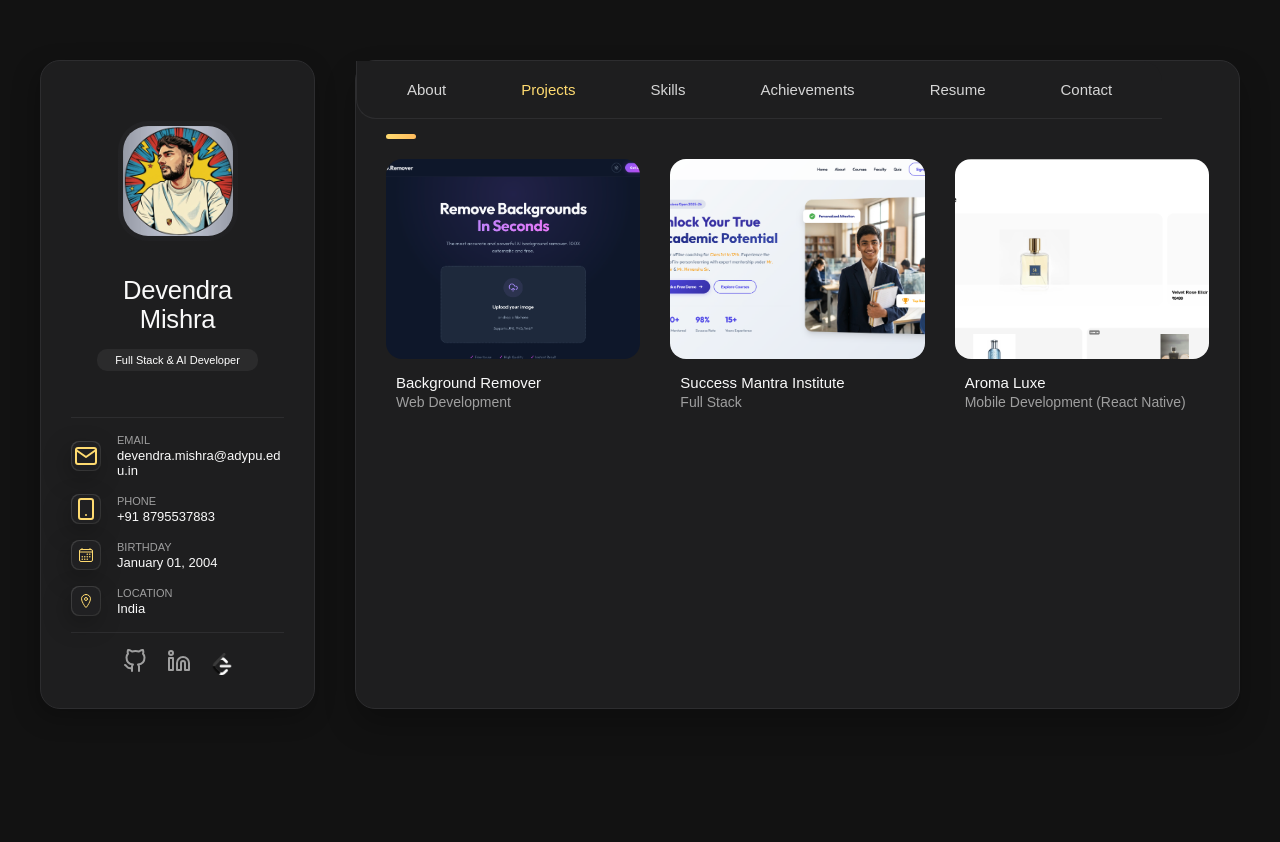
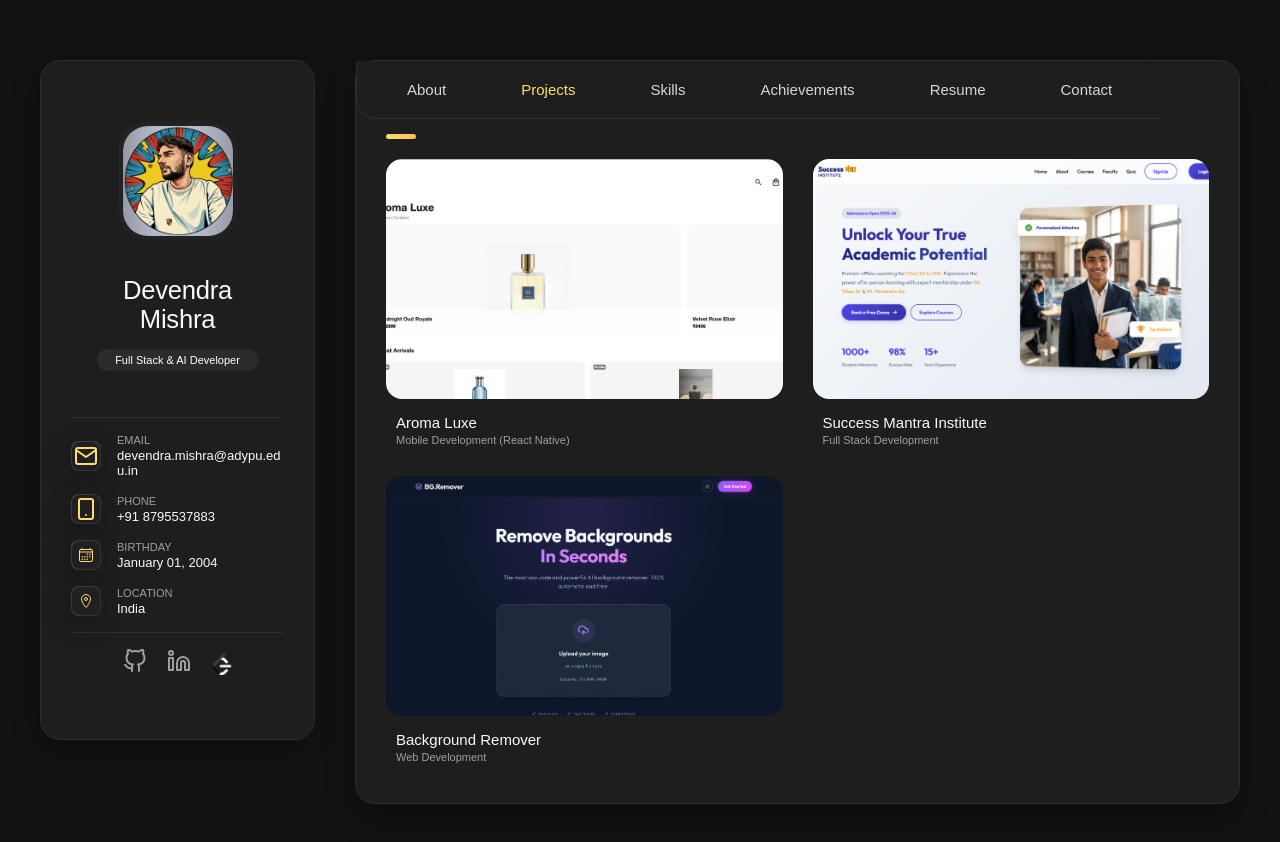
Before and after one commit to Mishra-coder/My-Portfolio, a React (Vite) app: page / in a window 1280 px wide. Both pictures are taken after a click on the button "Projects". Shown: the top 842 px of the page. Built offline with nearby package versions, Linux system fonts and the light colour scheme.

Commit message:
style: switch project grid to 2 columns on desktop for larger cards

```diff
--- a/src/components/Portfolio.jsx
+++ b/src/components/Portfolio.jsx
@@ -5,25 +5,25 @@ import aromaLuxeImg from '../assets/aroma_luxe_web.png';
 const Portfolio = () => {
     const projects = [
         {
+            title: "Aroma Luxe",
+            category: "Mobile Development (React Native)",
+            image: aromaLuxeImg,
+            link: "https://perfume-app-h3ct.vercel.app/",
+            github: "https://github.com/Mishra-coder/Perfume_APP"
+        },
+        {
+            title: "Success Mantra Institute",
+            category: "Full Stack Development",
+            image: successMantraImg,
+            link: "https://success-mantra-dm.vercel.app/",
+            github: "https://github.com/Mishra-coder/Coaching_Website"
+        },
+        {
             title: "Background Remover",
             category: "Web Development",
             image: bgRemoverImg,
             link: "https://bg-remover-dm.vercel.app/",
             github: "https://github.com/Mishra-coder/BG.Remover"
-        },
-        {
-            title: "Success Mantra Institute",
-            category: "Full Stack",
-            image: successMantraImg,
-            link: "https://success-mantra-dm.vercel.app/",
-            github: "https://github.com/Mishra-coder/Coaching_Website"
-        },
-        {
-            title: "Aroma Luxe",
-            category: "Mobile Development (React Native)",
-            image: aromaLuxeImg,
-            link: "https://perfume-app-h3ct.vercel.app/",
-            github: "https://github.com/Mishra-coder/Perfume_APP"
         }
     ];
 
@@ -36,51 +36,80 @@ const Portfolio = () => {
             <section className="projects">
                 <ul className="project-list">
                     {projects.map((project, index) => (
-                        <li key={index} className="project-item active" data-filter-item data-category={project.category.toLowerCase()}>
-                            <div className="project-link-wrapper" style={{ position: 'relative' }}>
-                                <figure className="project-img">
+                        <li key={index} className="project-item active" data-filter-item data-category={project.category.toLowerCase()}
+                            onMouseEnter={(e) => {
+                                const iconBox = e.currentTarget.querySelector('.project-item-icon-box');
+                                if (iconBox) iconBox.style.opacity = '1';
+                                const img = e.currentTarget.querySelector('img');
+                                if (img) img.style.transform = 'scale(1.1)';
+                                const overlay = e.currentTarget.querySelector('.project-img-overlay');
+                                if (overlay) overlay.style.background = 'rgba(0,0,0,0.5)';
+                            }}
+                            onMouseLeave={(e) => {
+                                const iconBox = e.currentTarget.querySelector('.project-item-icon-box');
+                                if (iconBox) iconBox.style.opacity = '0';
+                                const img = e.currentTarget.querySelector('img');
+                                if (img) img.style.transform = 'scale(1)';
+                                const overlay = e.currentTarget.querySelector('.project-img-overlay');
+                                if (overlay) overlay.style.background = 'transparent';
+                            }}>
+                            <div className="project-link-wrapper" style={{ position: 'relative', cursor: 'pointer' }}>
+                                <figure className="project-img" style={{
+                                    height: '240px',
+                                    overflow: 'hidden',
+                                    position: 'relative',
+                                    borderRadius: '16px'
+                                }}>
+                                    <div className="project-img-overlay" style={{
+                                        position: 'absolute',
+                                        inset: 0,
+                                        background: 'transparent',
+                                        transition: 'var(--transition-1)',
+                                        zIndex: 1
+                                    }}></div>
                                     <div className="project-item-icon-box" style={{
                                         display: 'flex',
-                                        gap: '15px',
+                                        gap: '20px',
                                         opacity: 0,
-                                        transition: 'var(--transition-1)',
-                                        background: 'rgba(0,0,0,0.5)',
-                                        width: '100%',
-                                        height: '100%',
-                                        top: 0,
-                                        left: 0,
-                                        transform: 'none',
-                                        justifyContent: 'center',
-                                        alignItems: 'center',
-                                        borderRadius: '12px',
+                                        transition: 'all 0.3s ease',
                                         position: 'absolute',
+                                        top: '50%',
+                                        left: '50%',
+                                        transform: 'translate(-50%, -50%)',
                                         zIndex: 2
                                     }}>
-                                        <a href={project.link} target="_blank" rel="noreferrer" className="icon-link" title="Live Demo" style={{
+                                        <a href={project.link} target="_blank" rel="noreferrer" title="Live Demo" style={{
                                             background: 'var(--jet)',
                                             color: 'var(--orange-yellow-crayola)',
-                                            padding: '12px',
+                                            padding: '15px',
                                             borderRadius: '12px',
                                             fontSize: '24px',
-                                            display: 'flex'
-                                        }}>
+                                            display: 'flex',
+                                            boxShadow: 'var(--shadow-3)'
+                                        }} onClick={(e) => e.stopPropagation()}>
                                             <ion-icon name="eye-outline"></ion-icon>
                                         </a>
-                                        <a href={project.github} target="_blank" rel="noreferrer" className="icon-link" title="View Code" style={{
+                                        <a href={project.github} target="_blank" rel="noreferrer" title="View Code" style={{
                                             background: 'var(--jet)',
                                             color: 'var(--orange-yellow-crayola)',
-                                            padding: '12px',
+                                            padding: '15px',
                                             borderRadius: '12px',
                                             fontSize: '24px',
-                                            display: 'flex'
-                                        }}>
+                                            display: 'flex',
+                                            boxShadow: 'var(--shadow-3)'
+                                        }} onClick={(e) => e.stopPropagation()}>
                                             <ion-icon name="logo-github"></ion-icon>
                                         </a>
                                     </div>
-                                    <img src={project.image} alt={project.title} loading="lazy" />
+                                    <img src={project.image} alt={project.title} loading="lazy" style={{
+                                        width: '100%',
+                                        height: '100%',
+                                        objectFit: 'cover',
+                                        transition: 'transform 0.5s ease'
+                                    }} />
                                 </figure>
-                                <h3 className="project-title">{project.title}</h3>
-                                <p className="project-category">{project.category}</p>
+                                <h3 className="project-title" style={{ marginTop: '15px', fontSize: 'var(--fs-5)', color: 'var(--white-2)' }}>{project.title}</h3>
+                                <p className="project-category" style={{ color: 'var(--light-gray-70)', fontSize: 'var(--fs-8)' }}>{project.category}</p>
                             </div>
                         </li>
                     ))}
--- a/src/responsive.css
+++ b/src/responsive.css
@@ -298,7 +298,7 @@
     }
 
     .project-list {
-        grid-template-columns: repeat(3, 1fr);
+        grid-template-columns: repeat(2, 1fr);
     }
 
     .achievement-list {
```
